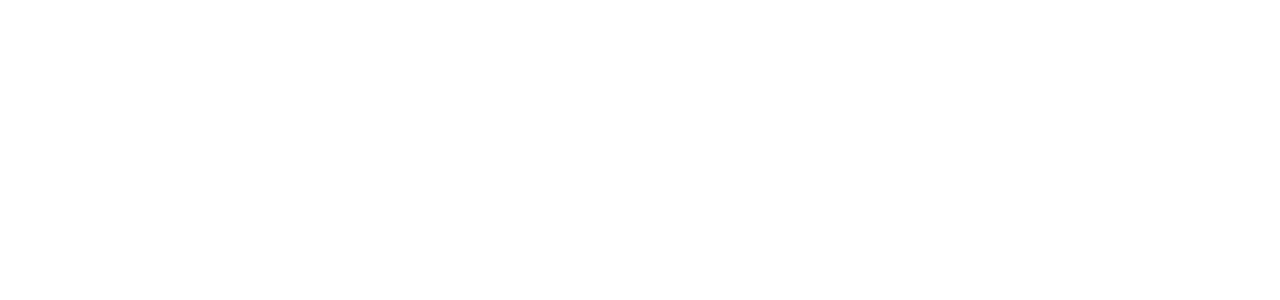
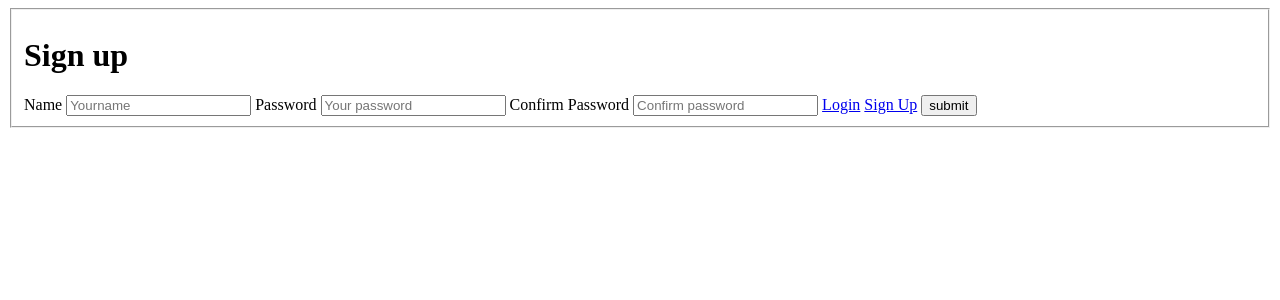
Before and after one commit to Divinechukwuma/oop-first-try, a PHP site: page / in a window 1280 px wide. Before the commit the part shown is empty. Shown: the top 300 px of the page. Run offline with PHP 8.4, Linux system fonts and the light colour scheme.

Commit message:
time for the oop

```diff
--- a/index.php
+++ b/index.php
@@ -7,7 +7,23 @@
 </head>
 <body>
 
+<form action="" method="POST" class="parent">
+    <fieldset><h1>Sign up </h1>
+    <label for="name"> Name</label>
+    <input type="text" placeholder="Yourname" name="name">
+    <label for="Password">Password</label>
+    <input type="text" placeholder="Your password" name="password">
+    <label for="Confirm-Password">Confirm Password</label>
+    <input type="text" placeholder="Confirm password" name="confirm-password">
+    <a href="#">Login</a>
+    <a href="#">Sign Up</a>
+    <button name="submit">submit</button>
+</fieldset>
+</form>
 
+<?php
+
+?>
 
 </body>
 </html>
```
